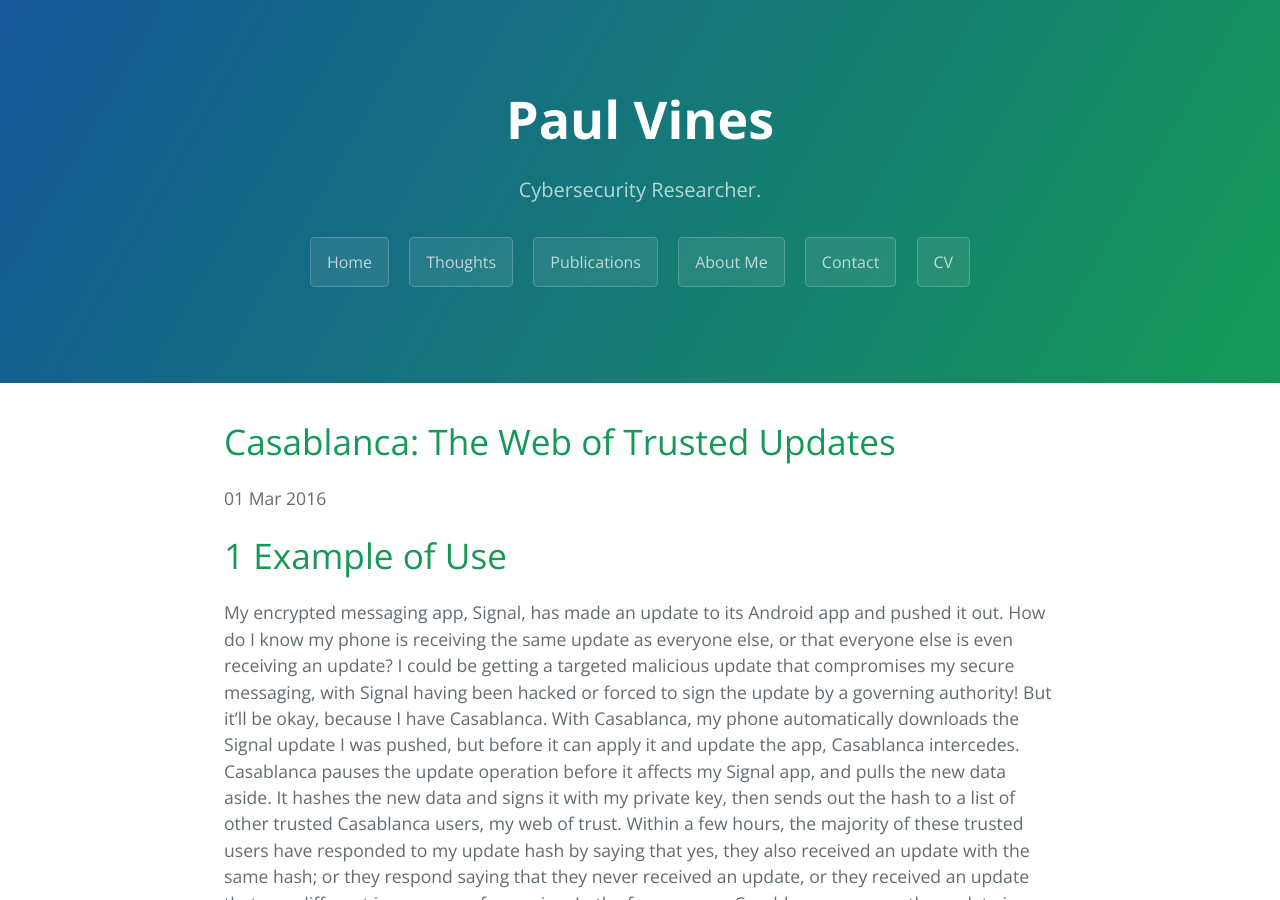
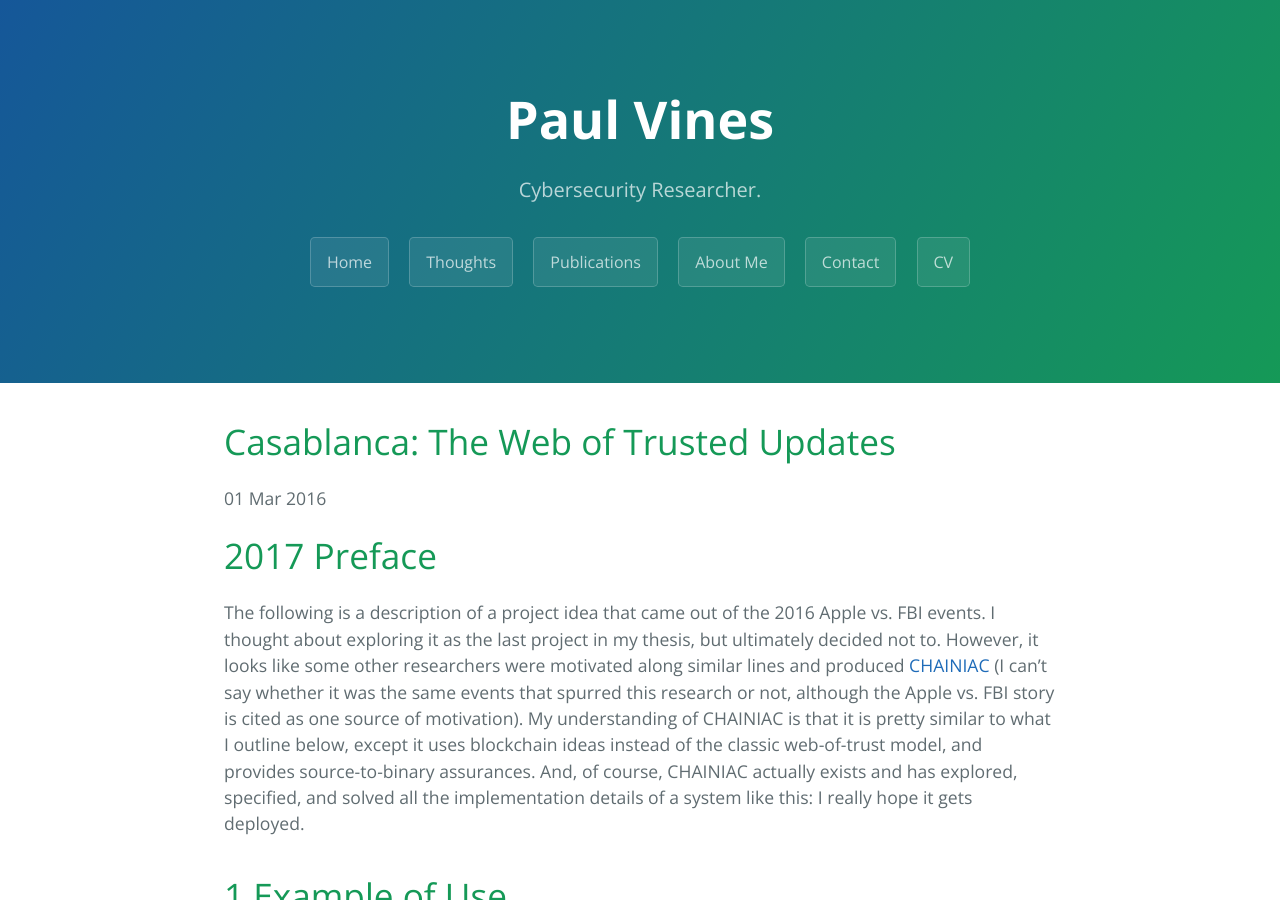
Before and after one commit to plvines/plvines.github.io, a Jekyll site: the page built from _posts/2016-3-1-casablanca.md, in a window 1280 px wide and 900 px high. Built offline with Jekyll 4.4.1, drawn with Linux system fonts in a browser that asks for light colours.

Commit message:
Added preface

```diff
--- a/_posts/2016-3-1-casablanca.md
+++ b/_posts/2016-3-1-casablanca.md
@@ -3,6 +3,9 @@ layout: post
 title: "Casablanca: The Web of Trusted Updates"
 date: 2016-03-1
 ---
+# 2017 Preface
+The following is a description of a project idea that came out of the 2016 Apple vs. FBI events. I thought about exploring it as the last project in my thesis, but ultimately decided not to. However, it looks like some other researchers were motivated along similar lines and produced [CHAINIAC](https://www.usenix.org/system/files/conference/usenixsecurity17/sec17-nikitin.pdf) (I can't say whether it was the same events that spurred this research or not, although the Apple vs. FBI story is cited as one source of motivation). My understanding of CHAINIAC is that it is pretty similar to what I outline below, except it uses blockchain ideas instead of the classic web-of-trust model, and provides source-to-binary assurances. And, of course, CHAINIAC actually exists and has explored, specified, and solved all the implementation details of a system like this: I really hope it gets deployed.
+
 
 # 1 Example of Use
 
```
